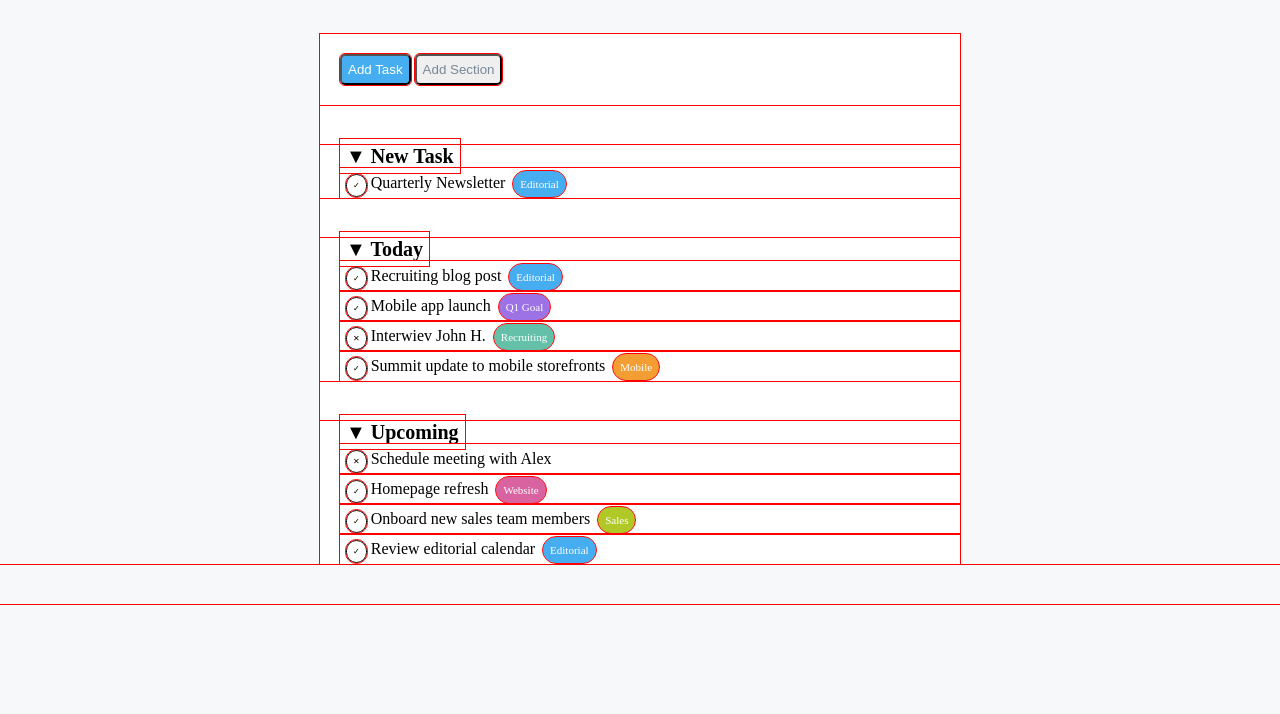
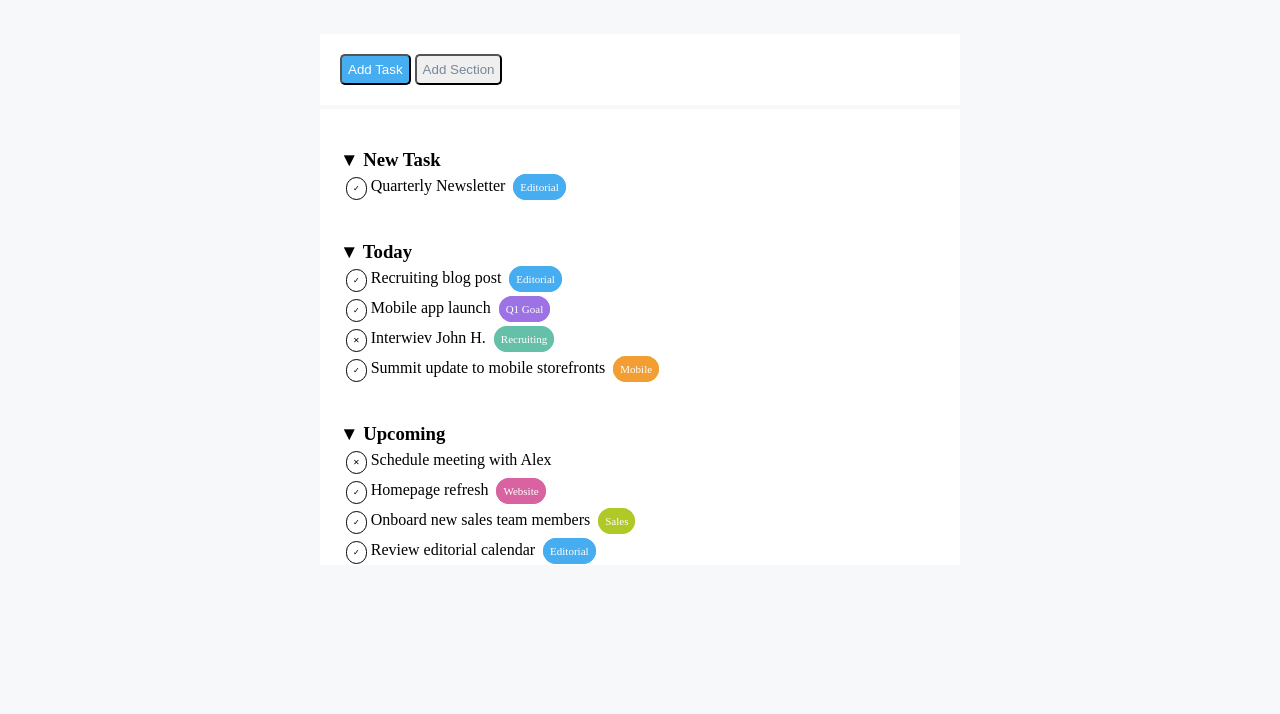
Before and after one commit to chiaraalle/html-css-toboolist, a plain HTML site: page index.html in a window 1280 px wide. Shown: the part 86-800 px from the top of the page. Drawn offline with Linux system fonts and the light colour scheme.

Commit message:
add: fine esercizio

```diff
--- a/index.html
+++ b/index.html
@@ -21,24 +21,24 @@
             </div>
 
             <div class="option">
-                <span class="text">&#9660; New Task</span>
-                <p><span class="circle">&#10003;</span> Quarterly Newsletter<span id="blue" class="type">Editorial</span></p>
+                <h3>&#9660; New Task</h3>
+                <p><span class="circle">&#10003;</span> Quarterly Newsletter<span id="blue" class="box">Editorial</span></p>
 
             </div>
             <div class="option">
-                <span class="text">&#9660; Today</span>
-                <p><span class="circle">&#10003;</span> Recruiting blog post<span class="type">Editorial</span></p>
-                <p><span class="circle">&#10003;</span> Mobile app launch<span id="violet" class="type">Q1 Goal</span></p>
-                <p><span class="circle">&#10005;</span> Interwiev John H.<span id="green" class="type">Recruiting</span></p>
-                <p><span class="circle">&#10003;</span> Summit update to mobile storefronts<span id="orange" class="type">Mobile</span></p>
+                <h3>&#9660; Today</h3>
+                <p><span class="circle">&#10003;</span> Recruiting blog post<span class="box">Editorial</span></p>
+                <p><span class="circle">&#10003;</span> Mobile app launch<span id="violet" class="box">Q1 Goal</span></p>
+                <p><span class="circle">&#10005;</span> Interwiev John H.<span id="green" class="box">Recruiting</span></p>
+                <p><span class="circle">&#10003;</span> Summit update to mobile storefronts<span id="orange" class="box">Mobile</span></p>
 
             </div>
             <div class="option">
-                <span class="text">&#9660; Upcoming</span>
+                <h3>&#9660; Upcoming</h3>
                 <p><span class="circle">&#10005;</span> Schedule meeting with Alex</p>
-                <p><span class="circle">&#10003;</span> Homepage refresh<span id="rose" class="type">Website</span></p>
-                <p><span class="circle">&#10003;</span> Onboard new sales team members<span id="lightgreen" class="type">Sales</span></p>
-                <p><span class="circle">&#10003;</span> Review editorial calendar<span class="type">Editorial</span></p>
+                <p><span class="circle">&#10003;</span> Homepage refresh<span id="rose" class="box">Website</span></p>
+                <p><span class="circle">&#10003;</span> Onboard new sales team members<span id="lightgreen" class="box">Sales</span></p>
+                <p><span class="circle">&#10003;</span> Review editorial calendar<span class="box">Editorial</span></p>
 
 
             </div>
--- a/style.css
+++ b/style.css
@@ -1,6 +1,4 @@
 * {
-    outline: 1px solid red;
-
     margin: 0px;
     padding: 0px;
     box-sizing: border-box;
@@ -20,16 +18,13 @@ header{
     margin-left: 10px;
     margin-top: 10px;
     margin-bottom: 10px;
-}
-
-#logo,
-.title {
     vertical-align: middle;
 }
 
 .title {
     font-size: 40px;
     font-weight: bold;
+    vertical-align: middle;
 
 }
 
@@ -42,6 +37,7 @@ header{
 
  .section {
     padding: 20px;
+    border-bottom: 4px solid #F6F8F9;
 }
 
 .button-1,
@@ -66,12 +62,6 @@ header{
     margin-top: 40px;
 }
 
-
-.text {
-    font-size: 20px;
-    font-weight: bold;
-}
-
 .circle  {
     border: 1px solid black;
     border-radius: 50px;
@@ -80,7 +70,7 @@ header{
 }
 
 
-.type {
+.box {
     background-color:  #47ADF1;
     color: white;
     border: 1px solid #47ADF1;
```
